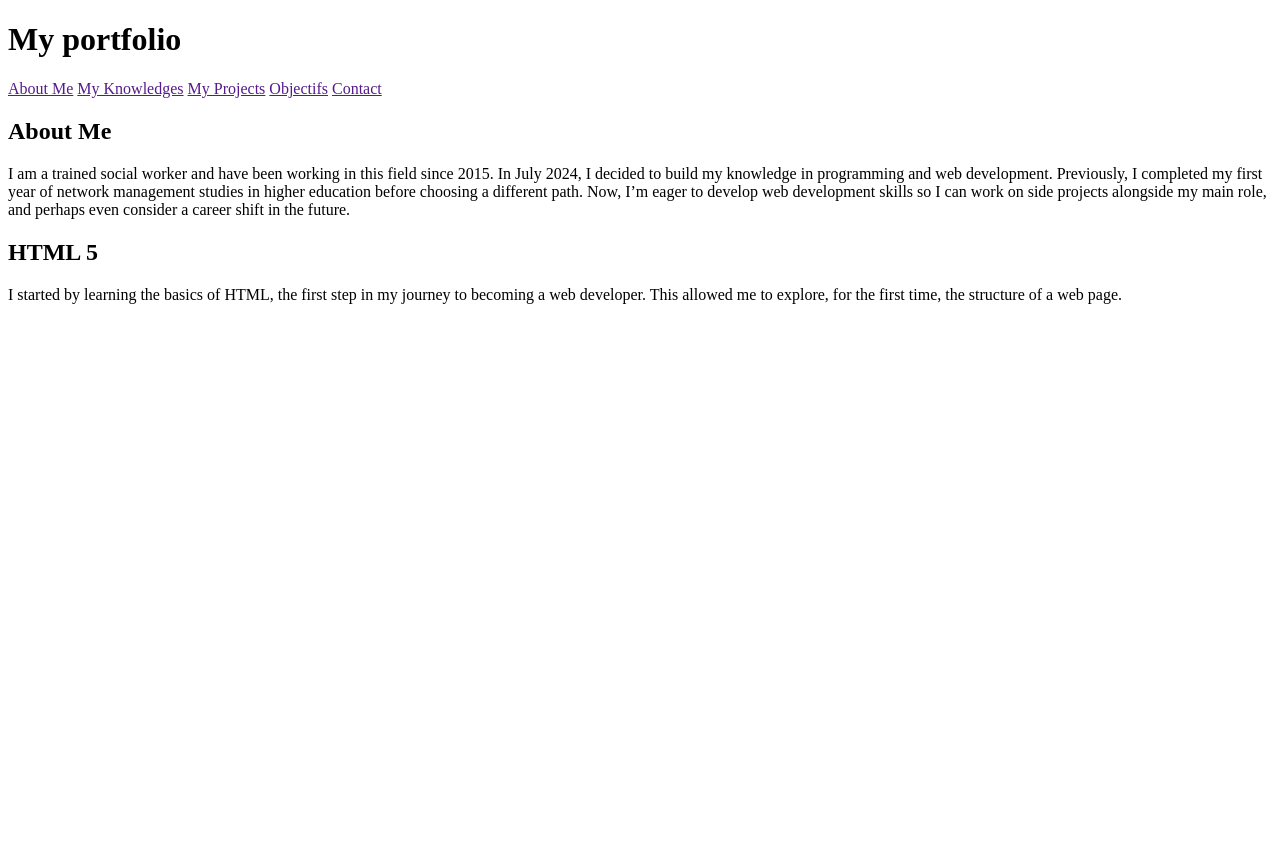
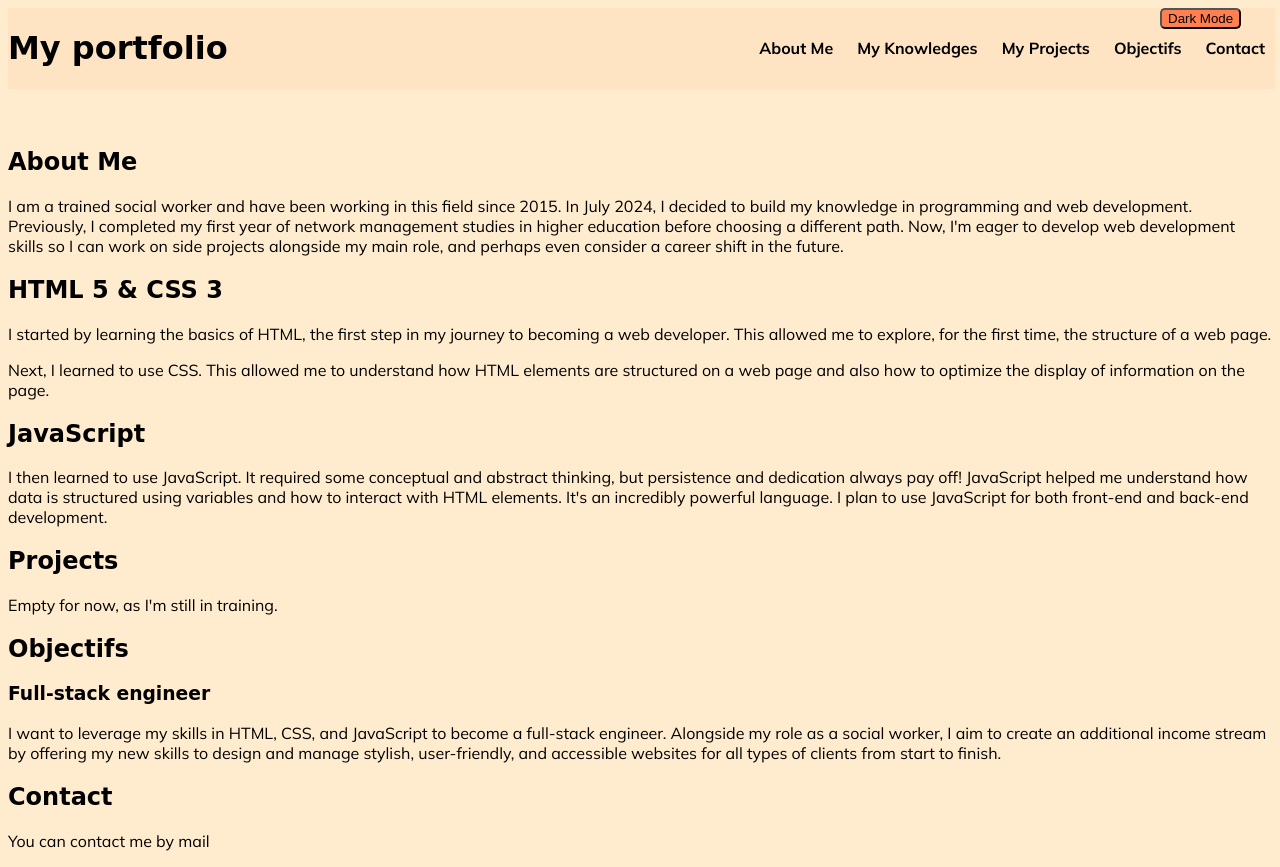
Before and after one commit to JulienLed/JulienLed.github.io, a plain HTML site: page index.html in a window 1280 px wide. Before the commit the page ends 800 px from the top, so only its background shows below. Drawn offline with Linux system fonts and the light colour scheme; a web font is replaced by a local one.

Commit message:
Modify style

```diff
--- a/index.html
+++ b/index.html
@@ -5,36 +5,72 @@
     <meta charset="UTF-8">
     <meta name="viewport" content="width=device-width, initial-scale=1.0">
     <link rel="stylesheet" href="style.css">
-    <script src="script.js"></script>
     <title>Portfolio</title>
 </head>
 
 <body>
     <header>
-        <h1>My portfolio</h1>
-        <nav>
-            <a href="">About Me</a>
-            <a href="">My Knowledges</a>
-            <a href="">My Projects</a>
-            <a href="">Objectifs</a>
-            <a href="">Contact</a>
-        </nav>
+        <button id="light-dark-mode">Dark Mode</button>
+        <div id="h1-nav-light">
+            <h1 class="title-light">My portfolio</h1>
+            <nav>
+                <a href="#about-me" class="a-light">About Me</a>
+                <a href="#knowledges" class="a-light">My Knowledges</a>
+                <a href="#projects" class="a-light">My Projects</a>
+                <a href="#objectifs" class="a-light">Objectifs</a>
+                <a href="#contact" class="a-light">Contact</a>
+            </nav>
+        </div>
     </header>
     <main>
         <section id="about-me">
-            <h2>About Me</h2>
-            <p>I am a trained social worker and have been working in this field since 2015. In July 2024, I decided to build my knowledge in programming and web development. Previously, I completed my first year of network management studies in higher education before choosing a different path. Now, I’m eager to develop web development skills so I can work on side projects alongside my main role, and perhaps even consider a career shift in the future.</p>
+            <h2 class="title-light">About Me</h2>
+            <p class="p-light">I am a trained social worker and have been working in this field since 2015. In July
+                2024, I decided to
+                build my knowledge in programming and web development. Previously, I completed my first year of network
+                management studies in higher education before choosing a different path. Now, I'm eager to develop web
+                development skills so I can work on side projects alongside my main role, and perhaps even consider a
+                career shift in the future.</p>
         </section>
 
         <section id="knowledges">
-            <h2>HTML 5</h2>
-            <p>I started by learning the basics of HTML, the first step in my journey to becoming a web developer. This allowed me to explore, for the first time, the structure of a web page.</p>
+            <h2 class="title-light">HTML 5 & CSS 3</h2>
+            <p class="p-light">I started by learning the basics of HTML, the first step in my journey to becoming a web
+                developer. This
+                allowed me to explore, for the first time, the structure of a web page.</p>
+            <p class="p-light">Next, I learned to use CSS. This allowed me to understand how HTML elements are
+                structured on a web page
+                and also how to optimize the display of information on the page.</p>
+            <h2 class="title-light">JavaScript</h2>
+            <p class="p-light">I then learned to use JavaScript. It required some conceptual and abstract thinking, but
+                persistence and
+                dedication always pay off! JavaScript helped me understand how data is structured using variables and
+                how to interact with HTML elements. It's an incredibly powerful language. I plan to use JavaScript for
+                both front-end and back-end development.</p>
         </section>
-        <section id="projects"></section>
-        <section id="objectifs"></section>
-        <section id="contact"></section>
+
+        <section id="projects">
+            <h2 class="title-light">Projects</h2>
+            <p class="p-light">Empty for now, as I'm still in training.</p>
+        </section>
+
+        <section id="objectifs">
+            <h2 class="title-light">Objectifs</h2>
+            <h3 class="title-light">Full-stack engineer</h3>
+            <p class="p-light">I want to leverage my skills in HTML, CSS, and JavaScript to become a full-stack
+                engineer. Alongside my
+                role as a social worker, I aim to create an additional income stream by offering my new skills to design
+                and manage stylish, user-friendly, and accessible websites for all types of clients from start to
+                finish.</p>
+        </section>
+
+        <section id="contact">
+            <h2 class="title-light">Contact</h2>
+            <p class="p-light">You can contact me by mail</p>
+        </section>
     </main>
     <footer></footer>
+    <script src="script.js"></script>
 </body>
 
 </html>
--- a/script.js
+++ b/script.js
@@ -0,0 +1,27 @@
+const toggleLightBtn = document.getElementById('light-dark-mode');
+const body = document.querySelector('body');
+const a = Array.from(document.getElementsByClassName('a-light'));
+const p = Array.from(document.getElementsByClassName('p-light'));
+const title = Array.from(document.getElementsByClassName('title-light'));
+const h1Nav = document.getElementById('h1-nav-light');
+
+let toggle = false;
+
+const darkLight = () => {
+    a.forEach(el => {
+        el.className === 'a-dark' ? el.className = 'a-light' : el.className = 'a-dark'
+    });
+    p.forEach(el => {
+        el.className === 'p-dark' ? el.className = 'p-light' : el.className = 'p-dark'
+    });
+    title.forEach(el => {
+        el.className === 'title-dark' ? el.className = 'title-light' : el.className = 'title-dark'
+    });
+    toggle === false ? h1Nav.style.backgroundColor = '#050a88' : h1Nav.style.backgroundColor = '#ffe4c4';
+    toggle === false ? body.style.backgroundColor = '#050a2c' : body.style.backgroundColor = '#ffebcd';
+    toggle = !toggle
+};
+
+toggleLightBtn.addEventListener('click', () => {
+    darkLight()
+})
--- a/style.css
+++ b/style.css
@@ -0,0 +1,96 @@
+@import url('https://fonts.googleapis.com/css2?family=Handjet:wght@100..900&family=Mulish:ital,wght@0,200..1000;1,200..1000&display=swap');
+
+@import url('https://fonts.googleapis.com/css2?family=Handjet:wght@100..900&family=Mulish:ital,wght@0,200..1000;1,200..1000&family=Playwrite+GB+S:ital,wght@0,100..400;1,100..400&display=swap');
+
+header {
+    margin: 0;
+}
+
+#h1-nav-light {
+    display: flex;
+    justify-content: space-between;
+    align-items: center;
+    position: fixed;
+    width: 99%;
+    background-color: #ffe4c4;
+    margin: 0;
+}
+
+#h1-nav-dark {
+    display: flex;
+    justify-content: space-between;
+    align-items: center;
+    position: fixed;
+    width: 99%;
+    background-color: #050a2c;
+    margin: 0;
+}
+
+body {
+    background-color: blanchedalmond;
+}
+
+main {
+    padding-top: 120px;
+}
+
+.title-light {
+    font-family: "Playwrite GB S", cursive;
+    color: black;
+}
+
+.title-dark {
+    font-family: "Playwrite GB S", cursive;
+    color: lightgray;
+}
+
+.p-light {
+    color: black;
+    font-size: 16px;
+    font-family: 'Mulish', sans-serif;
+}
+
+.p-dark {
+    color: lightgray;
+    font-size: 16px;
+    font-family: 'Mulish', sans-serif;
+}
+
+.a-light {
+    color: black;
+    font-size: 16px;
+    font-weight: bold;
+    font-family: 'Mulish', sans-serif;
+    text-decoration: none;
+    margin: 10px
+}
+
+.a-dark {
+    color: lightblue;
+    font-size: 16px;
+    font-weight: bold;
+    font-family: 'Mulish', sans-serif;
+    text-decoration: none;
+    margin: 10px
+}
+
+.a-light:hover {
+    color: burlywood;
+}
+
+.a-dark:hover {
+    color: lightskyblue;
+}
+
+#light-dark-mode {
+    background-color: coral;
+    border-radius: 5px;
+    margin-left: 90%;
+    margin-top: 0;
+    position: fixed;
+    z-index: 6;
+}
+
+#light-dark-mode:active {
+    background-color: chocolate;
+}
```
